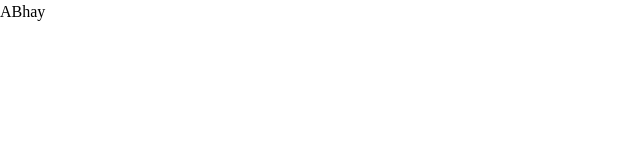
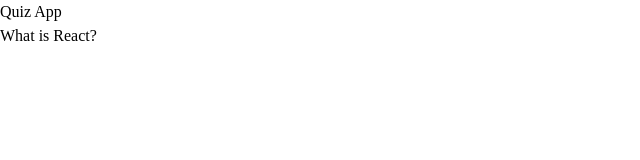
Before and after one commit to AbhayDeveloperr/Quiz-App, a React (Vite) app in the folder Quiz-App/: page / in a window 1280 px wide. Shown: the top 160 px of the page, without its empty margins (0-640 px from the left). Built offline with nearby package versions, Linux system fonts and the light colour scheme.

Commit message:
Datas created

```diff
--- a/Quiz-App/src/App.jsx
+++ b/Quiz-App/src/App.jsx
@@ -1,9 +1,17 @@
-import React from 'react'
+import React, { useState } from 'react'
+import datas from './data'
 
 const App = () => {
+
+  const [currentQue, setCurrentQue] = useState(0);
+
   return (
     <div>
-      ABhay
+      <h1>Quiz App</h1>
+
+      <h2>
+        {datas[currentQue].question}
+      </h2>
     </div>
   )
 }
--- a/Quiz-App/src/data.js
+++ b/Quiz-App/src/data.js
@@ -1,4 +1,4 @@
-const data = [
+const datas = [
     {
         question: "What is React?",
         options: ["Library", "Framework", "Language", "Database"],
@@ -15,3 +15,5 @@
         answer: "JSX",
     }
 ];
+
+export default datas
```
